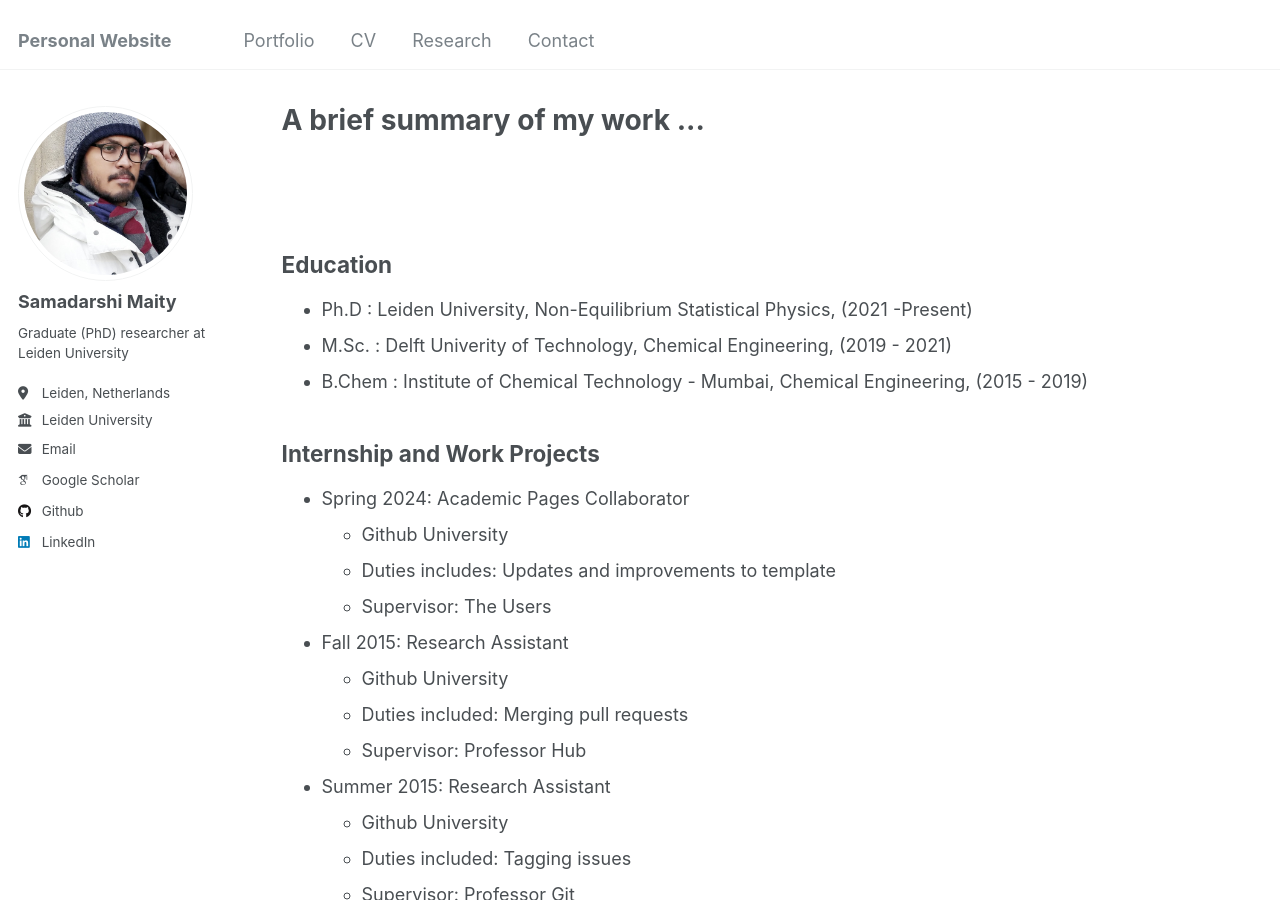
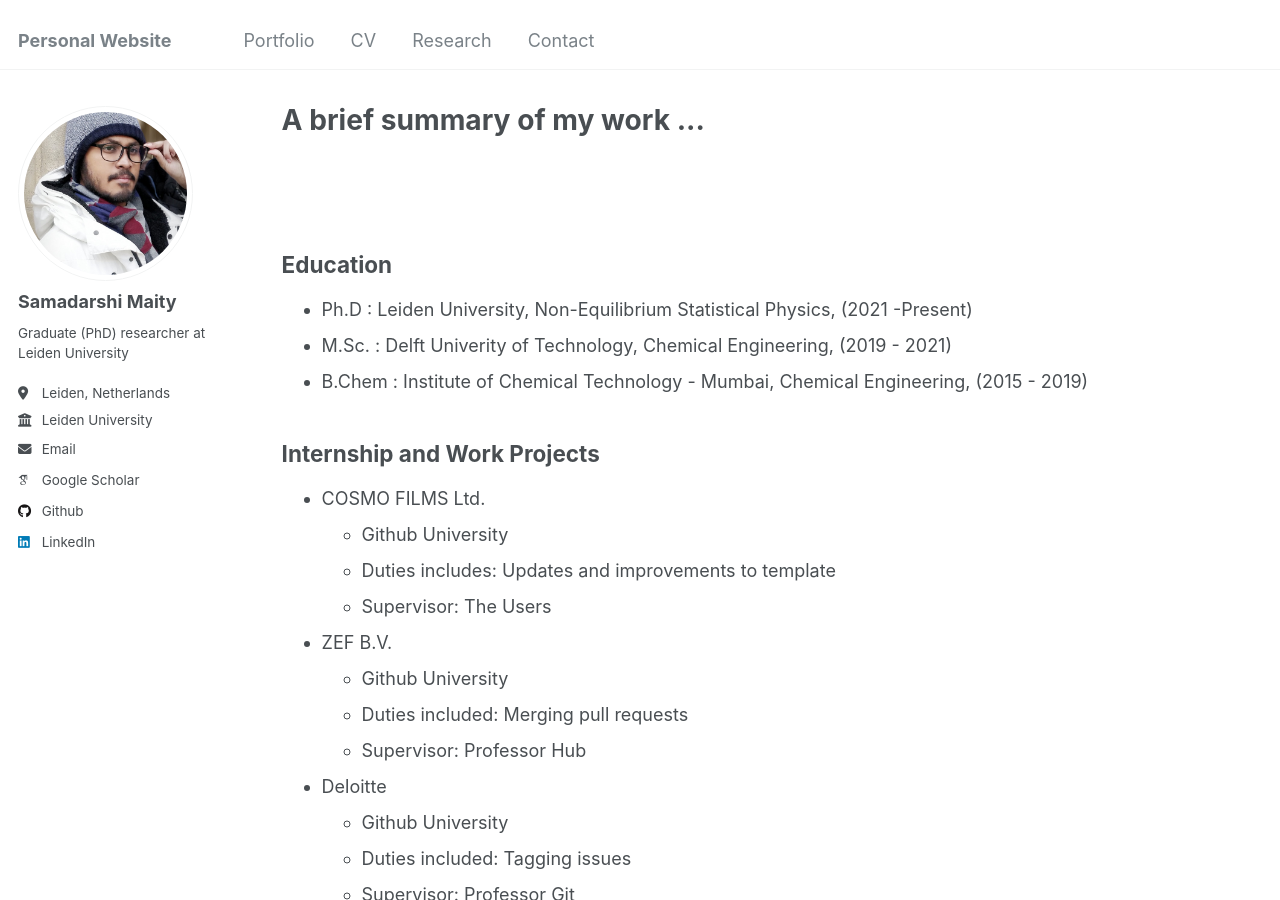
Before and after one commit to Samadarshi-Maity/Samadarshi-Maity.github.io, a Jekyll site: the page built from _pages/cv.md, in a window 1280 px wide and 900 px high. Built offline with Jekyll 4.4.1, drawn with Linux system fonts in a browser that asks for light colours; some web fonts are replaced.

Commit message:
Update cv.md

```diff
--- a/_pages/cv.md
+++ b/_pages/cv.md
@@ -23,17 +23,17 @@ redirect_from:
 
 ## Internship and Work Projects
 
-* Spring 2024: Academic Pages Collaborator
+* COSMO FILMS Ltd.
   * Github University
   * Duties includes: Updates and improvements to template
   * Supervisor: The Users
 
-* Fall 2015: Research Assistant
+* ZEF B.V.
   * Github University
   * Duties included: Merging pull requests
   * Supervisor: Professor Hub
 
-* Summer 2015: Research Assistant
+* Deloitte
   * Github University
   * Duties included: Tagging issues
   * Supervisor: Professor Git
```
